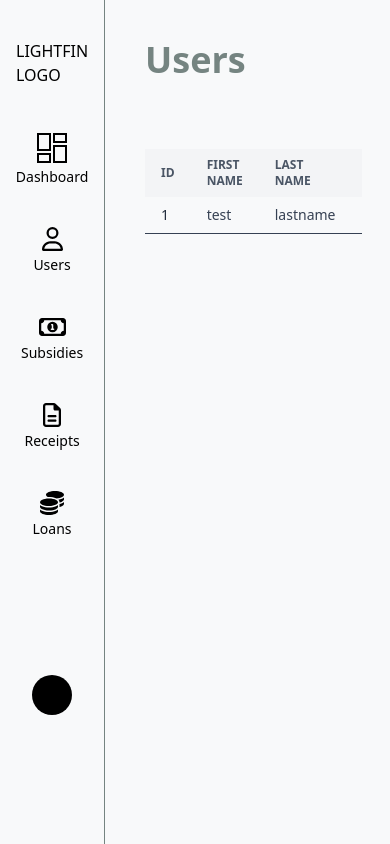
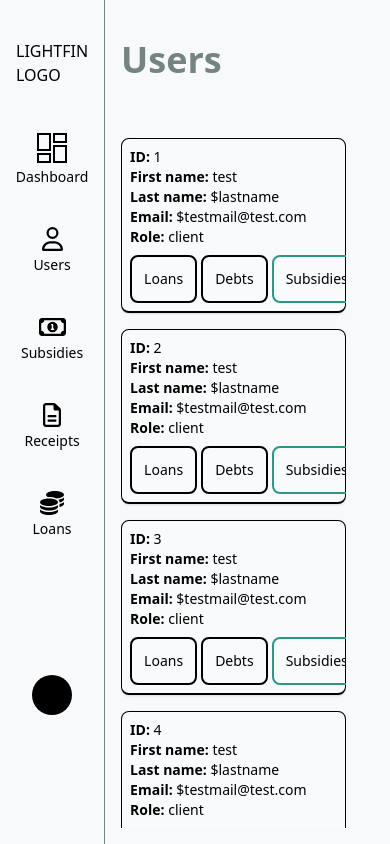
Before and after one commit to anurpeljto/lightfin-fe, a Next.js app: page /users in a window 390 px wide. Built offline with nearby package versions, Linux system fonts and the light colour scheme.

Commit message:
Make all current pages responsive

```diff
--- a/app/(pages)/(users)/user-debts/[id]/page.tsx
+++ b/app/(pages)/(users)/user-debts/[id]/page.tsx
@@ -35,10 +35,10 @@ const page = () => {
   }
 
   return (
-    <div className="w-full h-full grid grid-rows-[0.15fr_0.85fr] p-10">
+    <div className="w-full h-full grid grid-rows-[0.15fr_0.85fr] md:p-10 p-4">
         <nav className="text-4xl font-bold text-primary p-0 m-0 flex items-center gap-4 pb-10">
           <ArrowBack/>
-          <p>first_name_fetched last_name_fetched - Debts</p>
+          <p>Anur Peljto - Debts</p>
         </nav>
 
         <div className="w-full h-full sm:grid sm:grid-cols-3 flex flex-col gap-10 lg:gap-24 sm:gap-20 max-h-[200px]">
--- a/app/(pages)/(users)/user-loans/[id]/page.tsx
+++ b/app/(pages)/(users)/user-loans/[id]/page.tsx
@@ -33,10 +33,10 @@ const page = () => {
   }
 
   return (
-    <div className="w-full h-full grid grid-rows-[0.15fr_0.85fr] p-10">
+    <div className="w-full h-full grid grid-rows-[0.15fr_0.85fr] md:p-10 p-4">
         <nav className="text-4xl font-bold text-primary p-0 m-0 flex items-center gap-4 pb-10">
           <ArrowBack/>
-          <p>first_name_fetched last_name_fetched - Loans</p>
+          <p>Anur Peljto - Loans</p>
         </nav>
 
         <div className="w-full h-full sm:grid sm:grid-cols-3 flex flex-col gap-10 lg:gap-24 sm:gap-20 max-h-[200px]">
--- a/app/(pages)/(users)/user-subsidies/[id]/page.tsx
+++ b/app/(pages)/(users)/user-subsidies/[id]/page.tsx
@@ -34,10 +34,10 @@ const page = () => {
   }
 
   return (
-    <div className="w-full h-full grid grid-rows-[0.15fr_0.85fr] p-10">
+    <div className="w-full h-full grid grid-rows-[0.15fr_0.85fr] md:p-10 p-4">
         <nav className="text-4xl font-bold text-primary p-0 m-0 flex items-center gap-4 pb-10">
           <ArrowBack/>
-          <p>first_name_fetched last_name_fetched - Loans</p>
+          <p>Anur Peljto - Loans</p>
         </nav>
 
         <div className="w-full h-full sm:grid sm:grid-cols-3 flex flex-col gap-10 lg:gap-24 sm:gap-20 max-h-[200px]">
--- a/app/(pages)/(users)/users/page.tsx
+++ b/app/(pages)/(users)/users/page.tsx
@@ -1,3 +1,4 @@
+import LinkButton from '@/app/components/buttons/LinkButton'
 import Link from 'next/link'
 import React from 'react'
 
@@ -9,14 +10,42 @@ const page = () => {
             last_name: 'lastname',
             email: 'testmail@test.com',
             role: 'client'
+        },
+        {
+            id: 2,
+            name: 'test',
+            last_name: 'lastname',
+            email: 'testmail@test.com',
+            role: 'client'
+        },
+        {
+            id: 3,
+            name: 'test',
+            last_name: 'lastname',
+            email: 'testmail@test.com',
+            role: 'client'
+        },
+        {
+            id: 4,
+            name: 'test',
+            last_name: 'lastname',
+            email: 'testmail@test.com',
+            role: 'client'
+        },
+        {
+            id: 5,
+            name: 'test',
+            last_name: 'lastname',
+            email: 'testmail@test.com',
+            role: 'client'
         }
     ]
   return (
-    <div className="w-full h-full grid grid-rows-[0.15fr_0.85fr] p-10">
-        <h1 className="text-4xl font-bold text-primary p-0 m-0">Users</h1>
+    <div className="w-full h-full grid grid-rows-[0.15fr_0.85fr] md:p-10 p-4">
+        <h1 className="text-4xl font-bold text-primary sm:p-0 py-6 m-0">Users</h1>
 
-        <div className="w-full h-full sm:grid sm:grid-cols-3 flex flex-col gap-10 lg:gap-24 sm:gap-20 max-h-[200px]">
-            <div className='col-span-3'>
+        <div className="w-full h-full sm:grid sm:grid-cols-3 flex flex-col gap-10 lg:gap-24 sm:gap-20 max-h-screen overflow-y-scroll">
+            <div className='hidden sm:block col-span-3'>
                 <table className="min-w-full text-sm text-left text-gray-700">
                     <thead className="bg-gray-100 text-xs uppercase text-gray-600">
                         <tr>
@@ -38,9 +67,9 @@ const page = () => {
                             <td className="px-4 py-2">{user.role}</td>
                             <td className="px-4 py-2">
                                 <div className='flex w-full gap-2'>
-                                    <Link href={`/user-loans/${user.id}`}>Loans</Link>
-                                    <Link href={`/user-debts/${user.id}`}>Debts</Link>
-                                    <Link href={`/user-subsidies/${user.id}`}>Subsidies</Link>
+                                <LinkButton href={`/user-loans/${user.id}`} style={'border-red-300'} text='Loans'/>
+                                <LinkButton href={`/user-debts/${user.id}`} style={'border-green-300'} text='Debts'/>
+                                <LinkButton href={`/user-subsidies/${user.id}`} style={'border-yellow-300'} text='Subsidies'/>
                                 </div>
                             </td>
                         </tr>
@@ -48,6 +77,25 @@ const page = () => {
                     </tbody>
                 </table>
             </div>
+
+            <div className="block sm:hidden space-y-4 overflow-y-scroll text-sm m-0">
+            {users.map(user => (
+              <div key={user.id} className="border p-2 rounded-lg shadow-sm bg-gray-50 border-b-2 border-gray-150 flex flex-col gap-2">
+                <div className='flex flex-col'>
+                    <p><span className="font-semibold">ID:</span> {user.id}</p>
+                    <p><span className="font-semibold">First name:</span> {user.name}</p>
+                    <p><span className="font-semibold">Last name:</span> ${user.last_name}</p>
+                    <p><span className="font-semibold">Email:</span> ${user.email}</p>
+                    <p><span className="font-semibold">Role:</span> {user.role}</p>
+                </div>
+                <div className='flex w-full items-center justify-between gap-1'>
+                    <LinkButton href={`/user-loans/${user.id}`} style={'border-canceled'} text='Loans'/>
+                    <LinkButton href={`/user-debts/${user.id}`} style={'border-warning'} text='Debts'/>
+                    <LinkButton href={`/user-subsidies/${user.id}`} style={'border-secondary'} text='Subsidies'/>
+                </div>
+              </div>
+            ))}
+          </div>
         </div>
     </div>
   )
--- /dev/null
+++ b/app/components/buttons/LinkButton.tsx
@@ -0,0 +1,19 @@
+import Link from 'next/link';
+import React from 'react'
+
+interface ActionProps {
+    style: string;
+    href: string;
+    text: string;
+}
+
+const LinkButton = (props: ActionProps) => {
+  const {style, text, href} = props;
+  return (
+    <Link href={href} className={`flex items-center justify-center p-3 rounded-lg border-2 ${style} hover:bg-gray-200`}>
+      {text}
+    </Link>
+  )
+}
+
+export default LinkButton
--- a/app/components/reports/ReportTable.tsx
+++ b/app/components/reports/ReportTable.tsx
@@ -1,5 +1,6 @@
 import { Column } from '@/app/interfaces/column.interface'
 import React from 'react'
+import LinkButton from '../buttons/LinkButton';
 
 interface ReportTableProps {
     columns: Column[];
@@ -10,7 +11,7 @@ const ReportTable = (props: ReportTableProps) => {
   const {columns, columnData} = props;
   return (
     <div className='min-w-full min-h-full'>
-        <table className="min-w-full text-sm text-left text-gray-700">
+        <table className="hidden sm:table min-w-full text-sm text-left text-gray-700">
             <thead className="bg-gray-100 text-xs uppercase text-gray-600">
                 <tr>
                 {
@@ -39,6 +40,36 @@ const ReportTable = (props: ReportTableProps) => {
                 ))}
             </tbody>
         </table>
+
+        <div className="sm:hidden block w-full space-y-4 text-sm">
+        {columnData.map((row: any, index: number) => (
+            <div
+            key={index}
+            className="border p-4 rounded-lg shadow-sm bg-gray-50 space-y-2 w-full"
+            >
+            {columns.map((col: Column) => (
+                <div
+                key={col.columnDef}
+                className="flex justify-between gap-4 items-start"
+                >
+                <span className="font-semibold whitespace-nowrap">{col.header}:</span>
+                {col.columnDef === 'actions' ? (
+                    <div className="flex gap-2 flex-wrap justify-end">
+                    <button className="text-blue-600 hover:underline">
+                        Generate report
+                    </button>
+                    <button className="text-red-600 hover:underline">Delete</button>
+                    </div>
+                ) : (
+                    <span className="text-right break-all">
+                    {String(row[col.columnDef])}
+                    </span>
+                )}
+                </div>
+            ))}
+            </div>
+        ))}
+        </div>
     </div>
   )
 }
--- a/app/layout.tsx
+++ b/app/layout.tsx
@@ -30,10 +30,12 @@ export default function RootLayout({
   return (
     <html lang="en">
       <body
-        className={`${geistSans.variable} ${geistMono.variable} antialiased grid grid-cols-[0.1fr_0.9fr] w-screen h-screen m-0 p-0 grid-flow-cols bg-[#F8F9FA]`}
+        className={`${geistSans.variable} ${geistMono.variable} antialiased grid grid-cols-[0.1fr_0.9fr] w-screen h-screen m-0 p-0 bg-[#F8F9FA] overflow-x-hidden`}
       >
         <SideMenu/>
-        <main className="overflow-y-scroll mb-10 w-full">{children}</main>
+        <main className="overflow-x-hidden overflow-y-auto w-full h-full p-0 m-0">
+          {children}
+        </main>
       </body>
     </html>
   );
```
